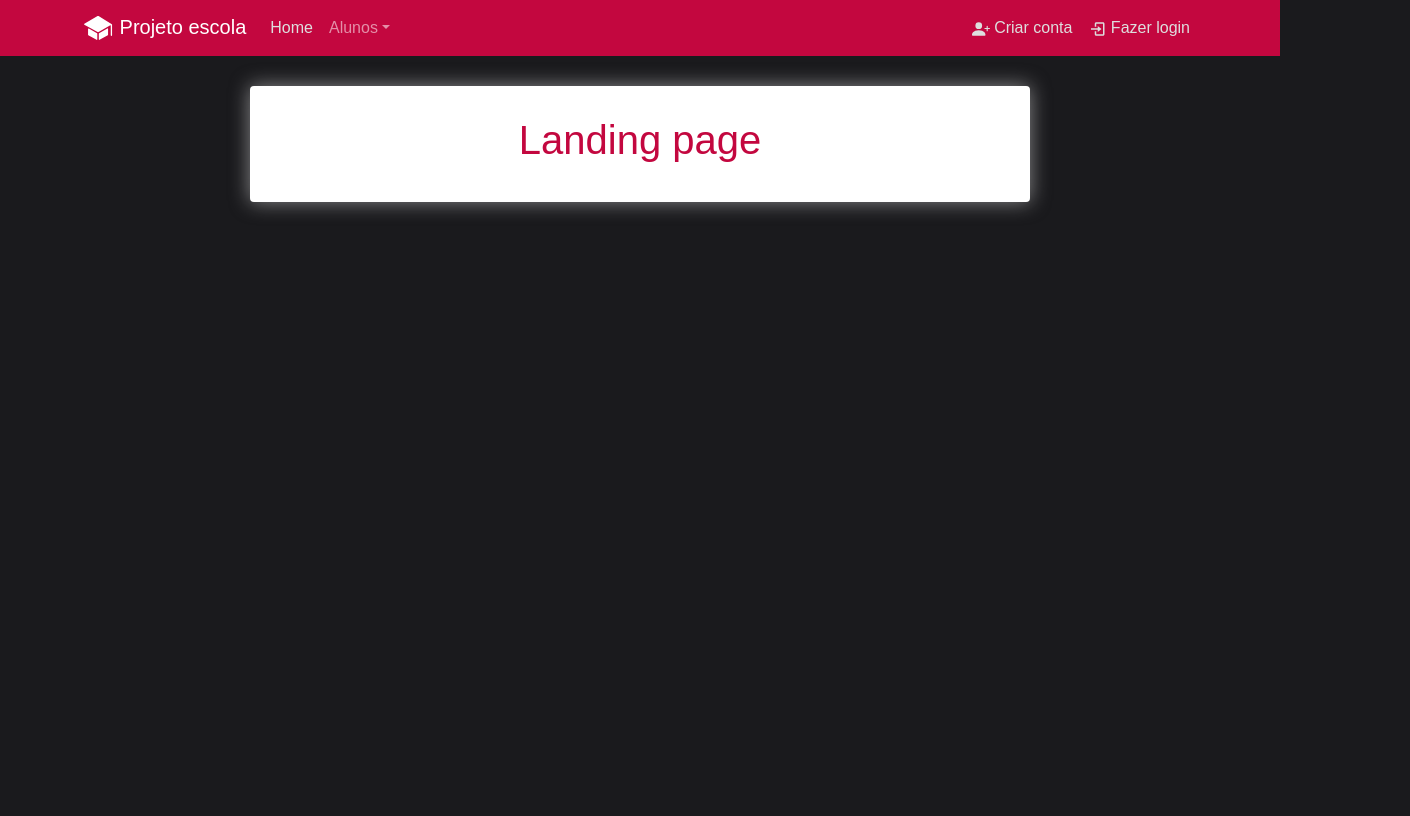
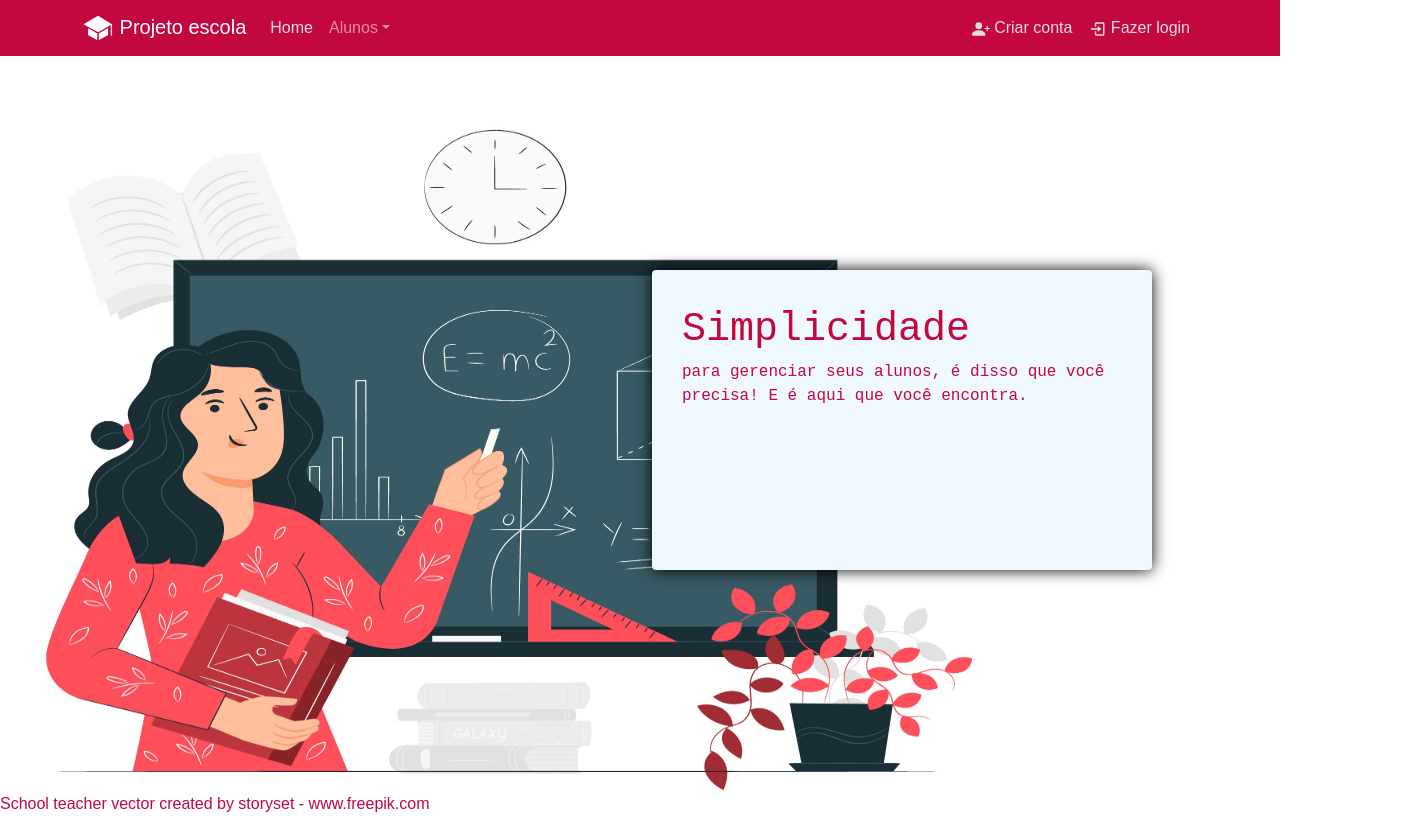
Before and after one commit to MatheusVenera/projeto-escola, a React (Create React App) app in the folder front-end/: page / in a window 1280 px wide. Shown: the whole page, 1410 px wide, since content can reach past the window. Built offline with nearby package versions, Linux system fonts and the light colour scheme.

Commit message:
Feito estilo inicial da página inicial

```diff
--- /dev/null
+++ b/front-end/src/pages/LandingPage/index.css
@@ -0,0 +1,40 @@
+body {
+    overflow: hidden;
+    background-color: white !important;
+}
+
+.illustration {
+    width: 1000px;
+    height: 92%;
+}
+
+.credits {
+    bottom: 1px;
+    color: gray;
+}
+
+.information {
+    display: flex;
+    position: absolute;
+    right: 10%;
+    top: 30%;
+    text-align: center;
+    width: 500px;
+    height: 300px;
+    background-color: aliceblue;
+    margin: 30px auto;
+    padding: 30px;
+    border-radius: 4px;
+    border-color: black;
+    box-shadow: 0 0 1em black;
+}
+
+.text {
+    text-align: left;
+    font-family: monospace;
+}
+
+.title {
+    font-size: 40px;
+    margin-right: 100%;
+}
--- a/front-end/src/pages/LandingPage/index.js
+++ b/front-end/src/pages/LandingPage/index.js
@@ -1,13 +1,19 @@
 import React from "react";
-
+import './index.css'
 import { Container } from "../../styles/GlobalStyles";
 
 export default function LandingPage() {
   return (
     <>
-      <Container>
-        <h1>Landing page</h1>
-      </Container>
+      <img src={require('./illustration.jpg')} alt="School teacher" className="illustration"></img>
+      <p className="credits">
+      <a href='https://www.freepik.com/vectors/school-teacher'>School teacher vector created by storyset - www.freepik.com</a>
+      </p>
+      <section className="information">
+        <p className="text"><span className="title">Simplicidade</span> para gerenciar seus alunos, é disso que você precisa! E é aqui que você encontra.
+
+        </p>
+      </section>
     </>
   );
 }
```
Also changed, not shown: front-end/src/pages/LandingPage/illustration.jpg (added), 1 other file (tests, documents, lock files or other folders).
